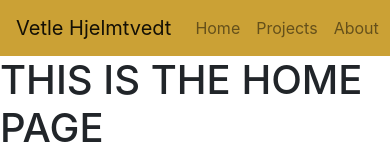
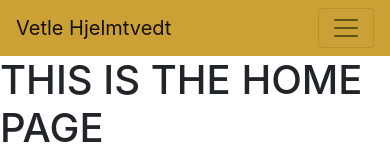
Before and after one commit to vehjelmtvedt/vetle.hjelmtvedt.com, a Next.js app: page / in a window 390 px wide. Shown: the top 160 px of the page. Built offline with nearby package versions, Linux system fonts and the light colour scheme.

Commit message:
navbar is mobile friendly

```diff
--- a/components/Header.js
+++ b/components/Header.js
@@ -7,15 +7,19 @@ import styles from './navbar.module.css'
 export default function Header() {
     return (
         <>
-            <Navbar sticky="top" className="justify-content-between" id={styles.navbar}>
+            <Navbar collapseOnSelect expand="lg" sticky="top" id={styles.navbar}>
+
 
                 <Link href="/"><Navbar.Brand href="/">Vetle Hjelmtvedt</Navbar.Brand></Link>
 
-                <Nav className="mr-sm-2">
-                    <Link href="/"><Nav.Link href="/">Home</Nav.Link></Link>
-                    <Link href="/projects"><Nav.Link href="/projects">Projects</Nav.Link></Link>
-                    <Link href="/about"><Nav.Link href="/about">About</Nav.Link></Link>
-                </Nav>
+                <Navbar.Toggle aria-controls="responsive-navbar-nav"/>
+                <Navbar.Collapse id="responsive-navbar-nav" className="justify-content-end">
+                    <Nav className={styles.navitems}>
+                        <Link href="/"><Nav.Link href="/">Home</Nav.Link></Link>
+                        <Link href="/projects"><Nav.Link href="/projects">Projects</Nav.Link></Link>
+                        <Link href="/about"><Nav.Link href="/about">About</Nav.Link></Link>
+                    </Nav>
+                </Navbar.Collapse>
 
             </Navbar>
         </>
--- a/components/navbar.module.css
+++ b/components/navbar.module.css
@@ -1,7 +1,13 @@
 #navbar {
     background-color: rgb(203, 161, 53);
+
 }
 
-.navitem {
-    color: white;
-}
+/* .navitems {
+    margin-left: 70%;
+} */
+
+/* .navitem {
+    margin-left: 100px;
+    padding-left: 100px;
+} */
```
